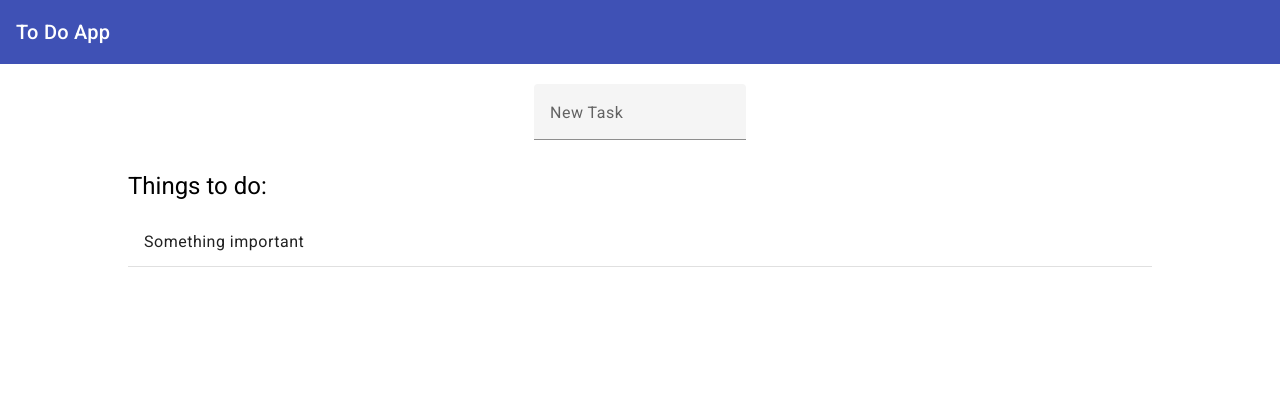
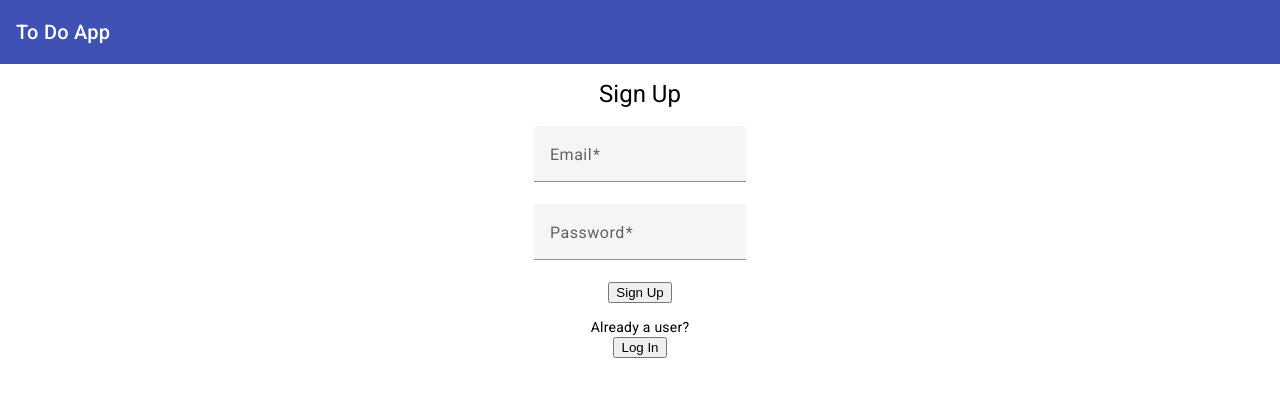
Before and after one commit to marcuslean/ml-todoapp-videotranslator, an Angular app: page / in a window 1280 px wide. Shown: the top 396 px of the page. Built offline with nearby package versions, Linux system fonts and the light colour scheme.

Commit message:
added login/signup page

```diff
--- a/src/app/app.component.html
+++ b/src/app/app.component.html
@@ -1,2 +1,5 @@
-<app-nav-bar />
-<app-todo-list />
+<body>
+    <app-nav-bar />
+    <app-user *ngIf="!loggedIn" />
+    <app-todo-list *ngIf="loggedIn" />
+</body>
--- a/src/app/app.component.ts
+++ b/src/app/app.component.ts
@@ -1,4 +1,5 @@
 import { Component } from '@angular/core';
+import { AuthService } from './shared/auth.service';
 
 @Component({
   selector: 'app-root',
@@ -6,5 +7,9 @@ import { Component } from '@angular/core';
   styleUrls: ['./app.component.css']
 })
 export class AppComponent {
-  title = 'todoapp';
+  loggedIn = false;
+
+  constructor(private authService: AuthService) {
+    authService.loggedIn.subscribe(res => this.loggedIn = res)
+  }
 }
--- a/src/app/app.module.ts
+++ b/src/app/app.module.ts
@@ -13,12 +13,14 @@ import { MatIconModule } from '@angular/material/icon';
 import { MatInputModule } from '@angular/material/input';
 import { MatDividerModule } from '@angular/material/divider';
 import { MatListModule } from '@angular/material/list';
+import { UserComponent } from './user/user.component';
 
 @NgModule({
   declarations: [
     AppComponent,
     NavBarComponent,
-    TodoListComponent
+    TodoListComponent,
+    UserComponent
   ],
   imports: [
     BrowserModule,
--- a/src/app/models/todo.model.ts
+++ b/src/app/models/todo.model.ts
@@ -1,4 +1,4 @@
 export class Todo {
-    task!: string;
-    translated!: boolean;
+    task!: string
+    translated!: boolean
 }
--- /dev/null
+++ b/src/app/shared/auth.service.ts
@@ -0,0 +1,26 @@
+import { Injectable } from '@angular/core';
+import { BehaviorSubject } from 'rxjs';
+
+@Injectable({
+  providedIn: 'root'
+})
+export class AuthService {
+  loggedIn = new BehaviorSubject<boolean>(false)
+  allowedUsers = [
+    { email: "example@place.com", password: "password" }
+  ]
+
+  constructor() { }
+
+  signUp() {
+
+  }
+
+  login(email: string, password: string): boolean {
+    if (this.allowedUsers.find(user => user.email === email && user.password === password)) {
+      this.loggedIn.next(true)
+      return true;
+    }
+    return false;
+  }
+}
--- a/src/app/todo-list/todo-list.component.html
+++ b/src/app/todo-list/todo-list.component.html
@@ -1,15 +1,19 @@
 <div class="form">
     <br>
+    <!-- input form for user to add new task -->
     <form class="form-field" (ngSubmit)="addTodo()">
-        <mat-form-field>
+        <mat-form-field appearance="outline">
             <mat-label>New Task</mat-label>
             <input matInput placeholder="Ex. Apply at VideoTranslator" name="userInput" [(ngModel)]="newTodo">
         </mat-form-field>
     </form>
 </div>
 
+<!-- list containing all tasks -->
 <mat-list class="list">
     <h1>Things to do:</h1>
+    <!-- each div containing task is clickable -->
+    <span *ngIf="todos.length <= 0">Please add a new task</span>
     <div *ngFor="let item of todos;" (click)="translate(item.task)">
         <mat-list-item style="cursor: pointer;">{{item.task}}</mat-list-item>
         <mat-divider />
--- a/src/app/todo-list/todo-list.component.ts
+++ b/src/app/todo-list/todo-list.component.ts
@@ -8,18 +8,18 @@ import { TranslatorService } from '../shared/translator.service';
   styleUrls: ['./todo-list.component.css']
 })
 export class TodoListComponent {
-  newTodo: string = ""
-  todos: Todo[] = [
-    { task: "Something important", translated: false },
-  ]
+  newTodo: string = "" // user input for new task
+  todos: Todo[] = [] // list of all todo tasks
 
   constructor(private translator: TranslatorService) { }
 
+  // function for adding new task to todo list
   addTodo() {
     this.todos.push({ task: this.newTodo, translated: false })
     this.newTodo = ""
   }
 
+  // function for translating each task
   translate(task: string) {
     console.log(task)
   }
--- /dev/null
+++ b/src/app/user/user.component.css
@@ -0,0 +1,23 @@
+/* .example-container mat-form-field+mat-form-field {
+    margin-left: 8px;
+}
+
+.example-right-align {
+    text-align: right;
+}
+
+input.example-right-align::-webkit-outer-spin-button,
+input.example-right-align::-webkit-inner-spin-button {
+    display: none;
+}
+
+.iconBtn {
+    background: none;
+    border: none;
+    margin-right: 1em;
+} */
+
+div {
+    margin-top: 1em;
+    text-align: center;
+}
--- /dev/null
+++ b/src/app/user/user.component.html
@@ -0,0 +1,19 @@
+<div>
+    <h1>{{signupMode ? "Sign Up" : "Log In"}}</h1>
+    <form (ngSubmit)="signupMode ? signUp() : login()">
+        <mat-form-field appearance="fill">
+            <mat-label>Email</mat-label>
+            <input matInput email required type="email" name="email" [(ngModel)]="userInput.email">
+        </mat-form-field><br>
+        <mat-form-field appearance="fill">
+            <mat-label>Password</mat-label>
+            <input matInput required type="password" name="password" [(ngModel)]="userInput.password">
+        </mat-form-field><br>
+        <button mat-stroked-button color="primary" type="submit">{{signupMode ? "Sign Up" : "Log In"}}</button>
+    </form>
+    <span>{{errorMsg}}</span>
+    <div>
+        <span>{{signupMode ? "Already a user?" : "Not a user yet?"}}</span><br>
+        <button (click)="signupMode = !signupMode">{{signupMode ? "Log In" : "Sign Up"}}</button>
+    </div>
+</div>
--- /dev/null
+++ b/src/app/user/user.component.ts
@@ -0,0 +1,29 @@
+import { Component } from '@angular/core';
+import { AuthService } from '../shared/auth.service';
+
+@Component({
+  selector: 'app-user',
+  templateUrl: './user.component.html',
+  styleUrls: ['./user.component.css']
+})
+export class UserComponent {
+  signupMode = true;
+  errorMsg = "";
+  userInput = { email: "", password: "" }
+
+  constructor(private authService: AuthService) { }
+
+  signUp() {
+
+  }
+
+  login() {
+    if (!this.userInput.email || !this.userInput.password) { return; }
+    if (!this.authService.login(this.userInput.email, this.userInput.password)) {
+      this.errorMsg = "Error"
+    } else {
+      this.errorMsg = ""
+    }
+  }
+
+}
```
Also changed, not shown: src/app/models/user.model.ts (added, +7 -0 lines).
